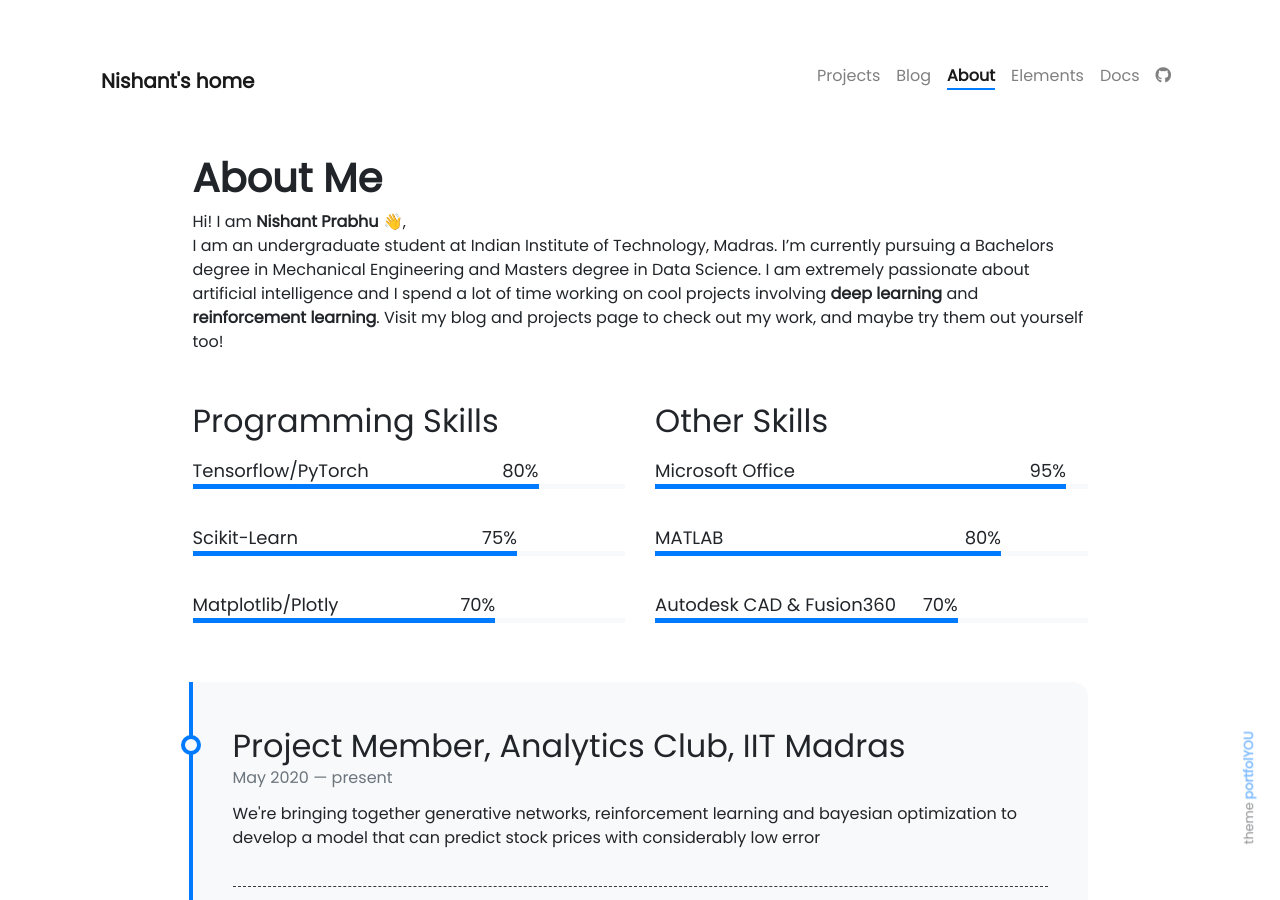
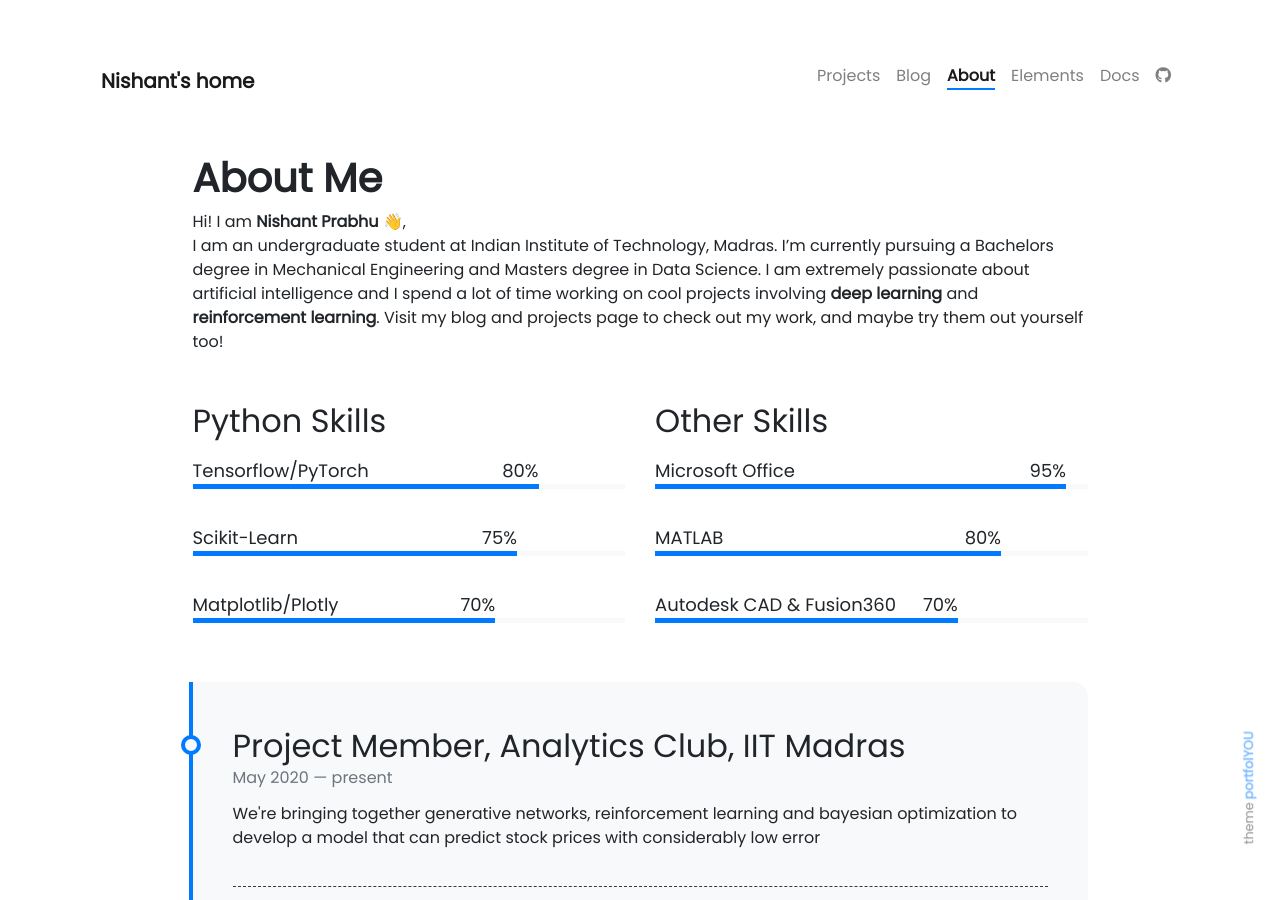
Before and after one commit to NishantPrabhu/nishantprabhu.github.io, a Jekyll site: the page built from pages/about.md, in a window 1280 px wide and 900 px high. Built offline with Jekyll 4.4.1, drawn with Linux system fonts in a browser that asks for light colours; nearby versions of some CDN libraries; emoji names are drawn with the system emoji font.

Commit message:
a small change

```diff
--- a/pages/about.md
+++ b/pages/about.md
@@ -11,7 +11,7 @@ Hi! I am **{{ site.author.name }}** :wave:,<br>
 I am an undergraduate student at Indian Institute of Technology, Madras. I'm currently pursuing a Bachelors degree in Mechanical Engineering and Masters degree in Data Science. I am extremely passionate about artificial intelligence and I spend a lot of time working on cool projects involving **deep learning** and **reinforcement learning**. Visit my blog and projects page to check out my work, and maybe try them out yourself too!
 
 <div class="row">
-{% include about/skills.html title="Programming Skills" source=site.data.programming-skills %}
+{% include about/skills.html title="Python Skills" source=site.data.programming-skills %}
 {% include about/skills.html title="Other Skills" source=site.data.other-skills %}
 </div>
 
```
